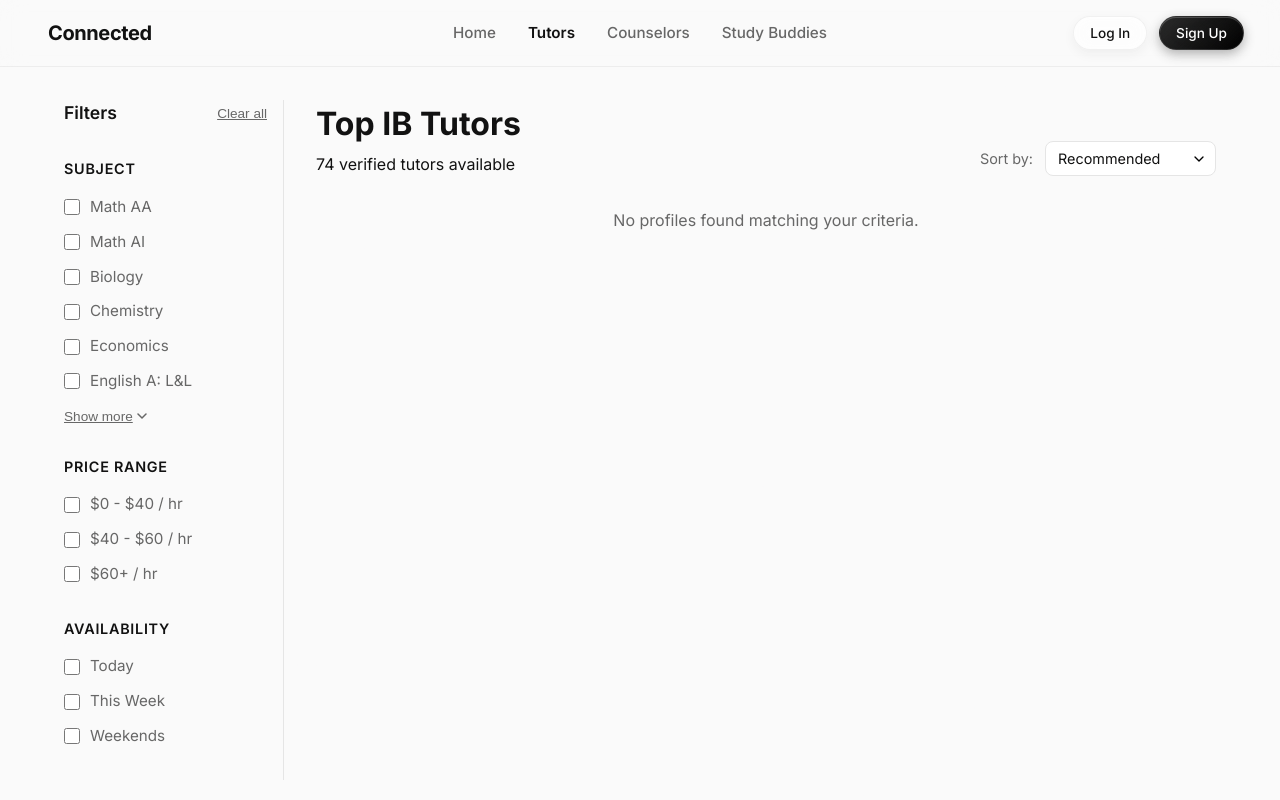
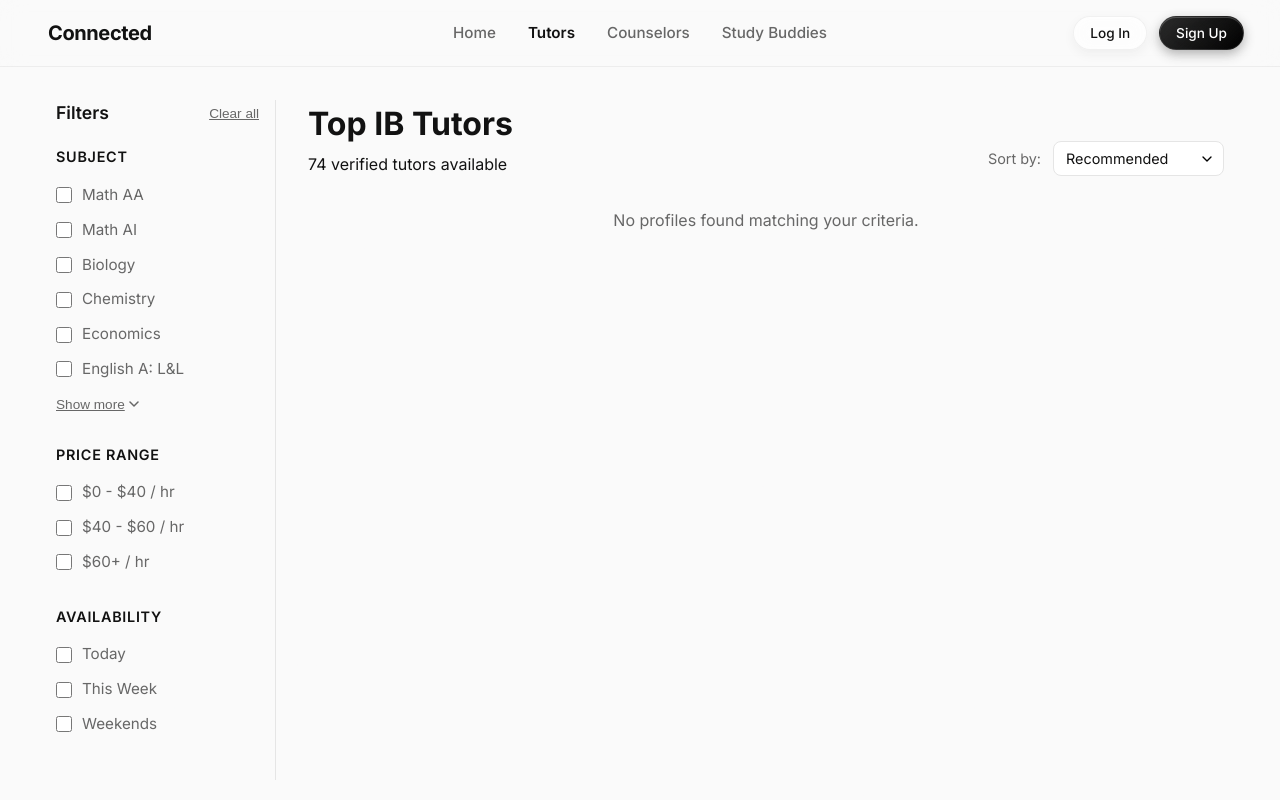
Before and after one commit to ourconnectedteam/connected-platform, a website built with Vite: page tutors.html in a window 1280 px wide. Shown: the top 800 px of the page. Built offline with nearby package versions, Linux system fonts and the light colour scheme; some packages are replaced by stand-ins of ours; no server answers; the database is empty.

Commit message:
fix: style.css use wide container and reduce sidebar gap

```diff
--- a/src/style.css
+++ b/src/style.css
@@ -65,6 +65,15 @@ body::before {
     box-sizing: border-box;
 }
 
+.container-wide {
+    width: 100%;
+    max-width: 95%;
+    /* Almost full width */
+    margin-inline: auto;
+    padding-inline: 24px;
+    box-sizing: border-box;
+}
+
 
 
 .btn {
@@ -1153,7 +1162,8 @@ footer {
     display: flex;
     justify-content: space-between;
     align-items: center;
-    margin-bottom: 32px;
+    margin-bottom: 20px;
+    /* Reduced from 32px */
 }
 
 .filter-header h3 {
--- a/tutors.html
+++ b/tutors.html
@@ -16,7 +16,7 @@
     <nav class="navbar"></nav>
 
     <main class="page-container">
-        <div class="container">
+        <div class="container-wide">
             <div class="layout-grid">
                 <!-- Sidebar Filters -->
                 <aside class="filter-sidebar">
```
Also changed, not shown: buddies.html (+1 -1 lines), counselors.html (+1 -1 lines), 1 other file.
